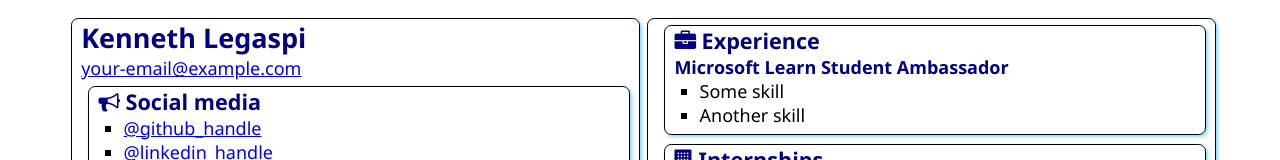
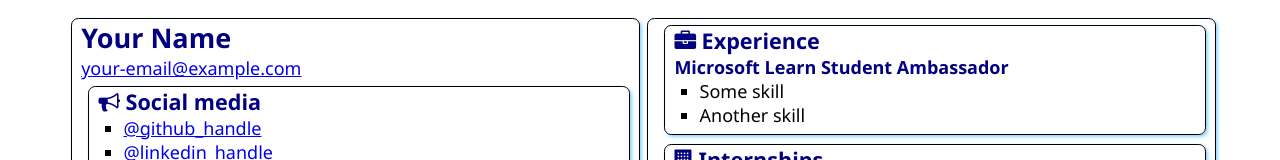
Before and after one commit to kennethlegaspi-mlsa/SATechnicalOnboarding, a plain HTML site: page src/index.html in a window 1280 px wide. Shown: the top 160 px of the page. Drawn offline with Linux system fonts and the light colour scheme.

Commit message:
Update index.html

```diff
--- a/src/index.html
+++ b/src/index.html
@@ -15,7 +15,7 @@
 	<body>
 		<main>
 			<article class="box">
-				<h1>Kenneth Legaspi</h1>
+				<h1>Your Name</h1>
 				<div>
 					<a href="mailto:your.email@example.com"
 						>your-email@example.com</a
```
